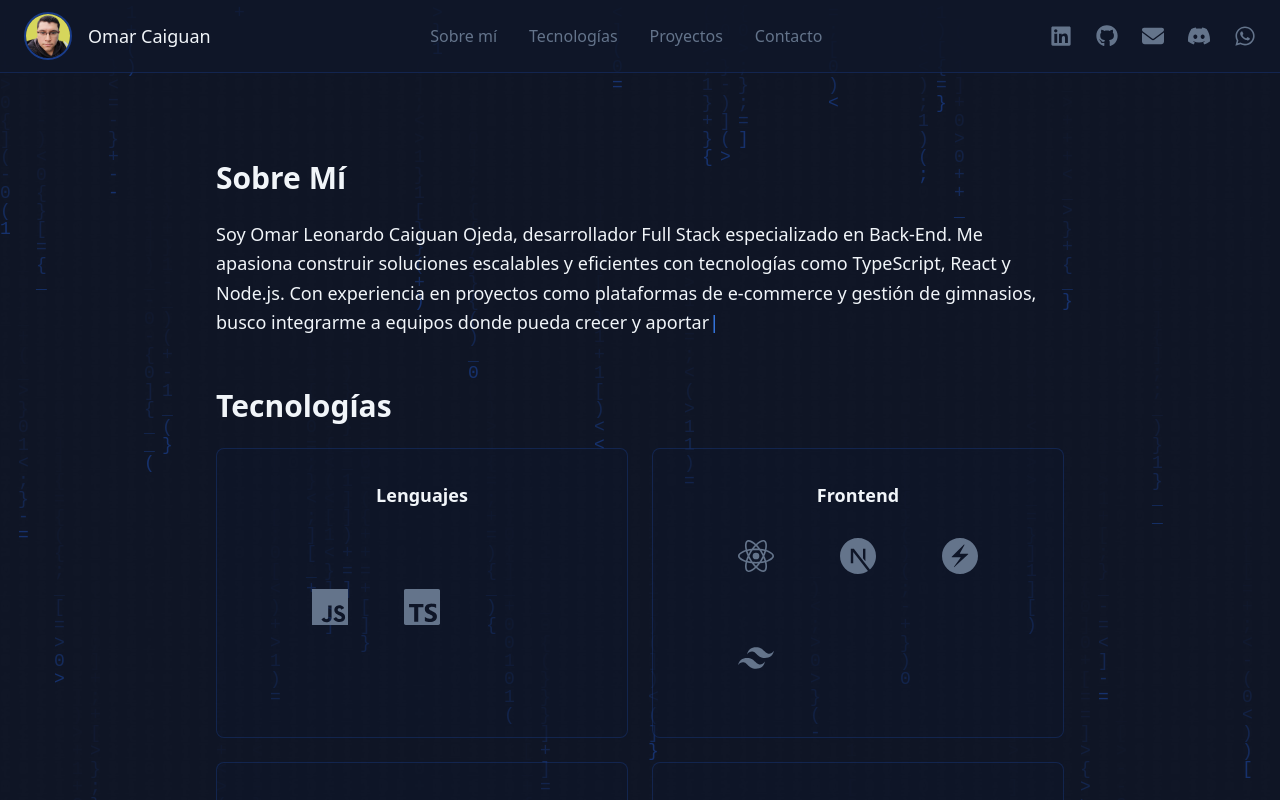
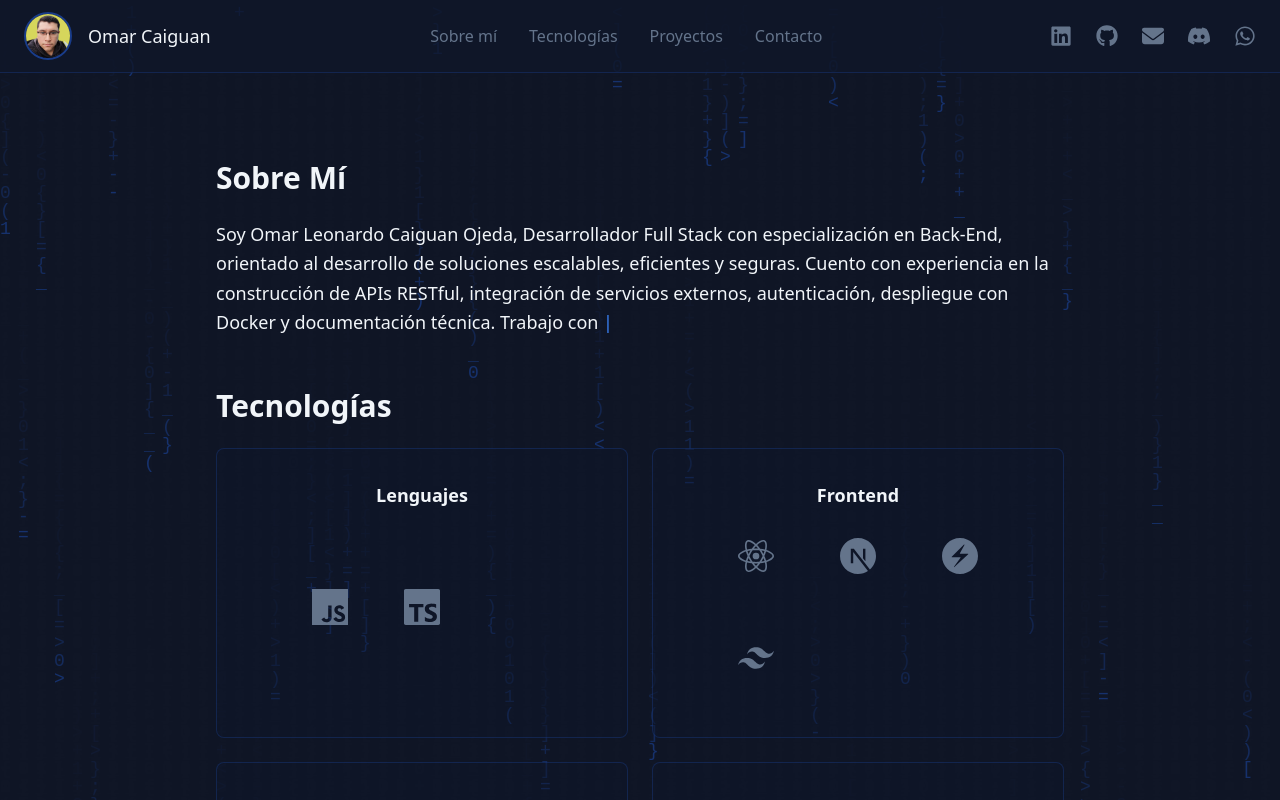
Before and after one commit to omar-caiguan-ojeda/omar-caiguan-portfolio, a React (Vite) app: page /about in a window 1280 px wide. Shown: the top 800 px of the page. Built offline with nearby package versions, Linux system fonts and the light colour scheme.

Commit message:
Actualizacion -Sobre Mi-

```diff
--- a/src/pages/About.tsx
+++ b/src/pages/About.tsx
@@ -199,7 +199,7 @@ const About = () => {
   };
 
   // Animación de texto tipo "máquina de escribir" para la descripción
-  const fullDescription = "Soy Omar Leonardo Caiguan Ojeda, desarrollador Full Stack especializado en Back-End. Me apasiona construir soluciones escalables y eficientes con tecnologías como TypeScript, React y Node.js. Con experiencia en proyectos como plataformas de e-commerce y gestión de gimnasios, busco integrarme a equipos donde pueda crecer y aportar valor.";
+  const fullDescription = "Soy Omar Leonardo Caiguan Ojeda, Desarrollador Full Stack con especialización en Back-End, orientado al desarrollo de soluciones escalables, eficientes y seguras. Cuento con experiencia en la construcción de APIs RESTful, integración de servicios externos, autenticación, despliegue con Docker y documentación técnica. Trabajo con tecnologías como TypeScript, NestJS, PostgreSQL y herramientas modernas del ecosistema JavaScript.\n\nHe desarrollado plataformas completas, desde e-commerce hasta sistemas de gestión, aplicando buenas prácticas de código limpio y principios de arquitectura sólida. Complemento mi perfil técnico con habilidades blandas adquiridas durante mi experiencia laboral en entornos de alta exigencia, como la comunicación efectiva, el trabajo en equipo y la resolución de problemas bajo presión.\n\nBusco integrarme a equipos dinámicos, donde pueda seguir aprendiendo, aportar valor y crecer profesionalmente, siempre con actitud proactiva y compromiso por la mejora continua.";
   const [typedDesc, setTypedDesc] = useState("");
   useEffect(() => {
     let i = 0;
```
